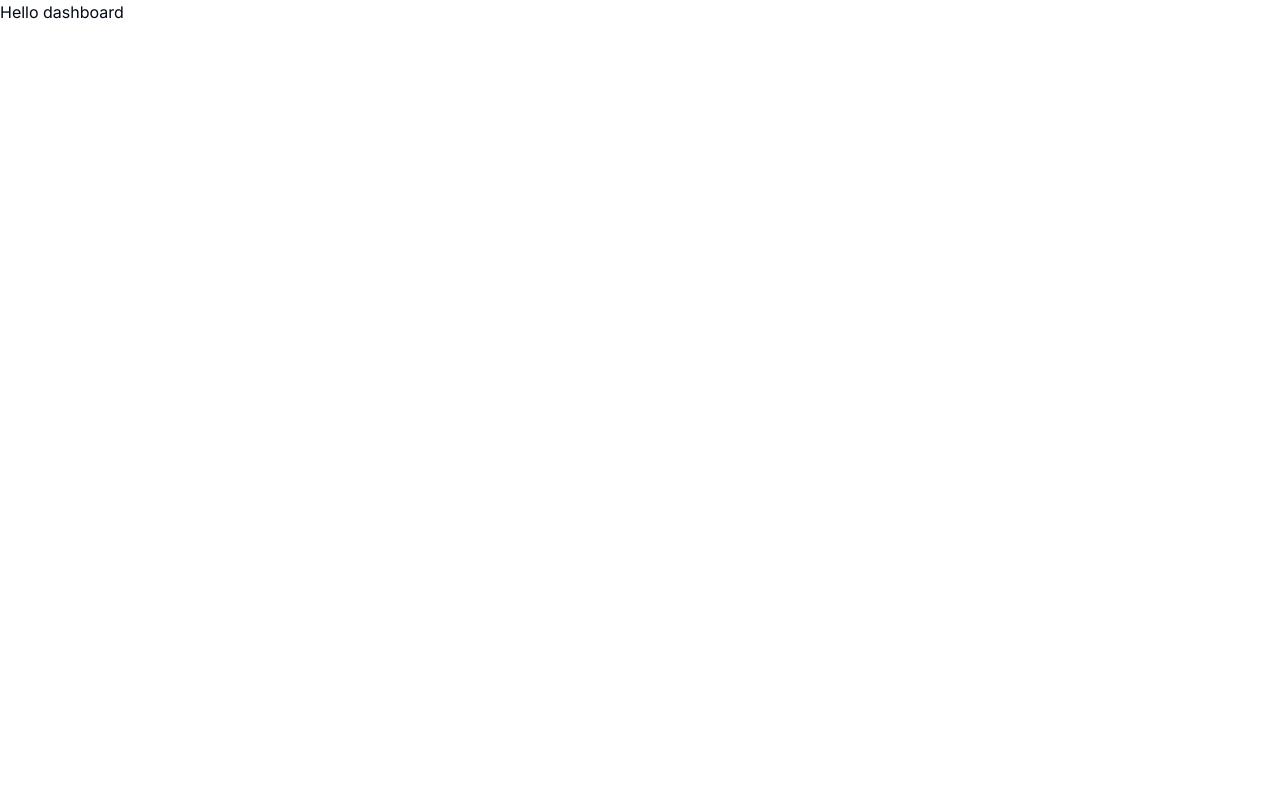
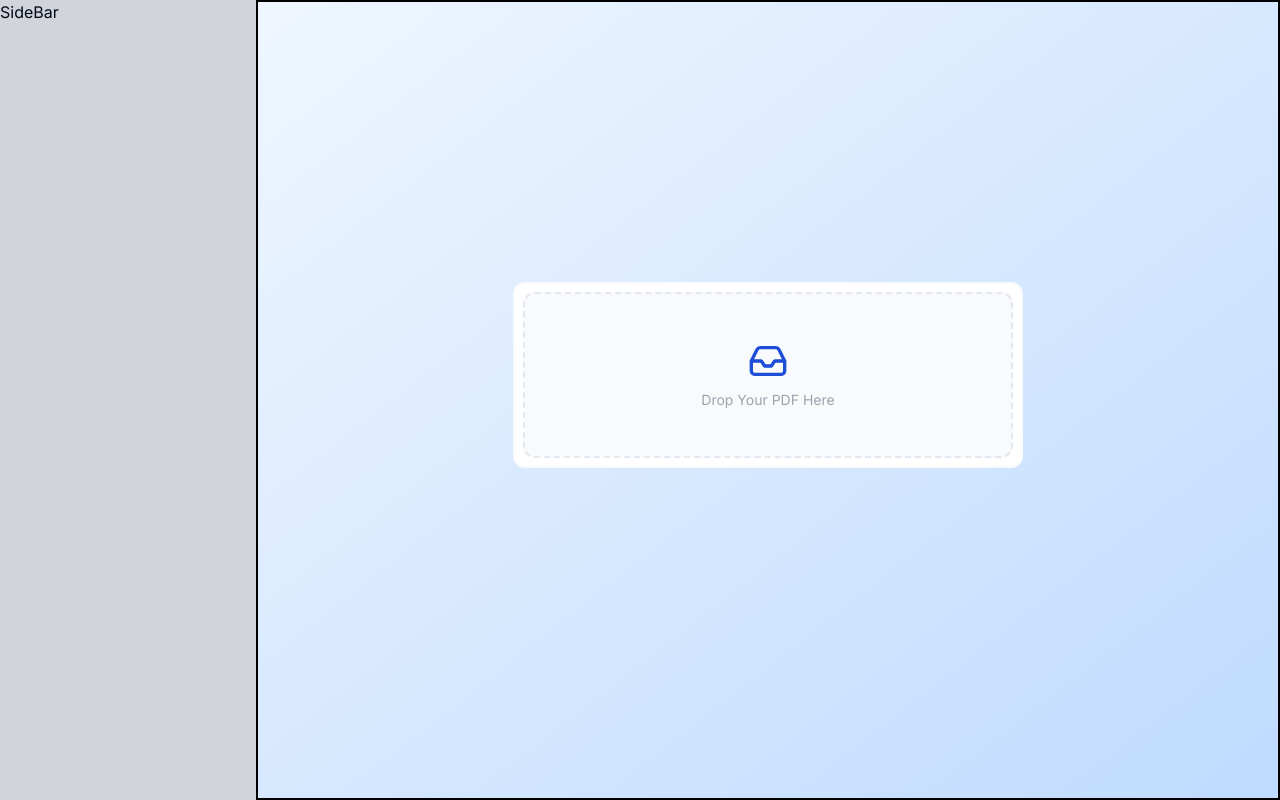
Before and after one commit to plode-v/docvizor, a Next.js app in the folder client/: page /dashboard in a window 1280 px wide. Built offline with nearby package versions, Linux system fonts and the light colour scheme.

Commit message:
setup file upload

```diff
--- a/client/package.json
+++ b/client/package.json
@@ -28,6 +28,7 @@
     "postcss": "8.4.29",
     "react": "18.2.0",
     "react-dom": "18.2.0",
+    "react-dropzone": "^14.2.3",
     "react-icons": "^4.11.0",
     "tailwind-merge": "^1.14.0",
     "tailwindcss": "3.3.3",
--- a/client/src/app/dashboard/page.tsx
+++ b/client/src/app/dashboard/page.tsx
@@ -1,8 +1,38 @@
 import React from 'react'
+import FileUpload from '@/components/FileUpload'
+import SideBar from '@/components/SideBar'
+let pdf: string[] = []
 
 const Dashboard = () => {
   return (
-    <div>Hello dashboard</div>
+    <div className='sm:grid sm:grid-cols-5 h-screen'>
+
+      {/* chat history bar */}
+      <SideBar />
+
+      {/* chat section */}
+      <div className='sm:col-span-4 col-span-full h-full border-black border-2'>
+        <div className='block h-full w-full bg-gradient-to-br from-blue-50 to-blue-200'>
+          <div className='h-[50px] w-full border-2 sm:hidden block'>
+            top section includes:
+              {/* - view uploaded PDF button
+              - burger button to view all chat
+                - all chat history
+                - settings
+                - upgrade to pro */}
+          </div>
+          {pdf.length > 0 ? (
+            <div>
+
+            </div>
+          ) : (
+            <div className='flex items-center justify-center w-full h-[calc(100%-50px)]'>
+              <FileUpload />
+            </div>
+          )}
+        </div>
+      </div>
+    </div>
   )
 }
 
--- a/client/src/components/FileUpload.tsx
+++ b/client/src/components/FileUpload.tsx
@@ -1,10 +1,32 @@
 'use client'
 
 import React from 'react'
+import { useDropzone } from 'react-dropzone'
+import { Inbox } from "lucide-react";
 
 const FileUpload = () => {
+
+  const { getRootProps, getInputProps } = useDropzone({
+    accept: { "application/pdf": [".pdf"] },
+    maxFiles: 1,
+    onDrop: (acceptedFiles) => {
+      console.log(acceptedFiles)
+    }
+  });
+
   return (
-    <div>FileUpload</div>
+    <div className='p-1 sm:p-2 sm:w-1/2 sm:h-1/4 rounded-xl bg-white border-gray-50 border-2'>
+      <div
+        {...getRootProps()}
+        className='border-dashed border-2 rounded-xl cursor-pointer flex justify-center items-center h-full bg-gray-50 flex-col p-8'
+      >
+        <input {...getInputProps()} />
+        <>
+        <Inbox className='h-6 sm:h-10 w-6 sm:w-10 text-blue-700' />
+        <p className='capitalize mt-2 sm:text-[14px] text-[10px] text-gray-400 text-center'>Drop your PDF here</p>
+        </>
+      </div>
+    </div>
   )
 }
 
--- /dev/null
+++ b/client/src/components/SideBar.tsx
@@ -0,0 +1,11 @@
+import React from 'react'
+
+const SideBar = () => {
+  return (
+    <div className='col-span-1 hidden sm:block h-full bg-gray-300'>
+        SideBar
+    </div>
+  )
+}
+
+export default SideBar
```
Also changed, not shown: 1 other file (tests, documents, lock files or other folders).
